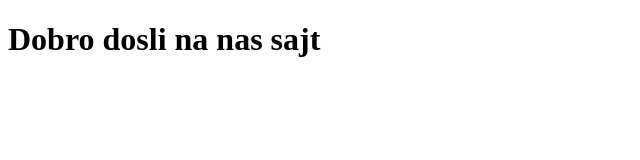
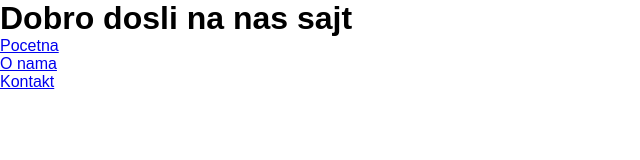
Before and after one commit to nikolanikic94/git-vezbanje, a plain HTML site: page index.html in a window 1280 px wide. Shown: the whole page, without its empty margins (0-640 px from the left). Drawn offline with Linux system fonts and the light colour scheme.

Commit message:
Dodat je css.

```diff
--- a/index.html
+++ b/index.html
@@ -4,10 +4,20 @@
     <meta charset="UTF-8">
     <meta name="viewport" content="width=device-width, initial-scale=1.0">
     <title>Git vezba</title>
+    <link rel="stylesheet" href="stil.css">
 </head>
 <body>
     <header>
         <h1>Dobro dosli na nas sajt</h1>
     </header>
+    <main>
+        <nav>
+            <ul>
+                <li><a href="#">Pocetna</a></li>
+                <li><a href="#">O nama</a></li>
+                <li><a href="#">Kontakt</a></li>
+            </ul>
+        </nav>
+    </main>
 </body>
 </html>
--- /dev/null
+++ b/stil.css
@@ -0,0 +1,5 @@
+* {
+    margin: 0;
+    padding: 0;
+    font-family: Arial, Helvetica, sans-serif;
+}
```
